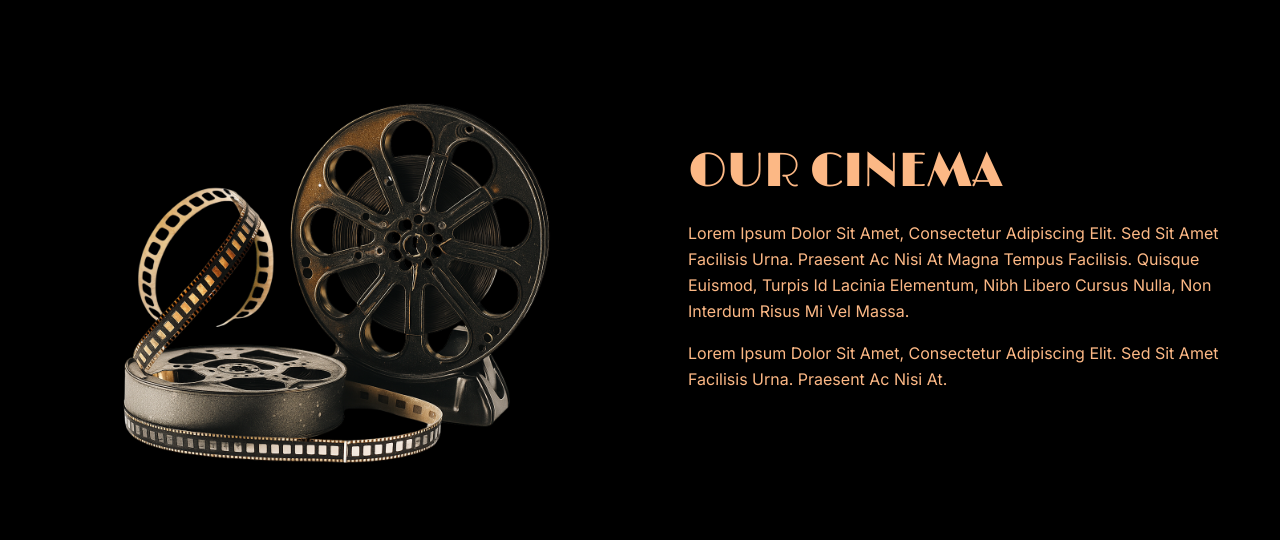
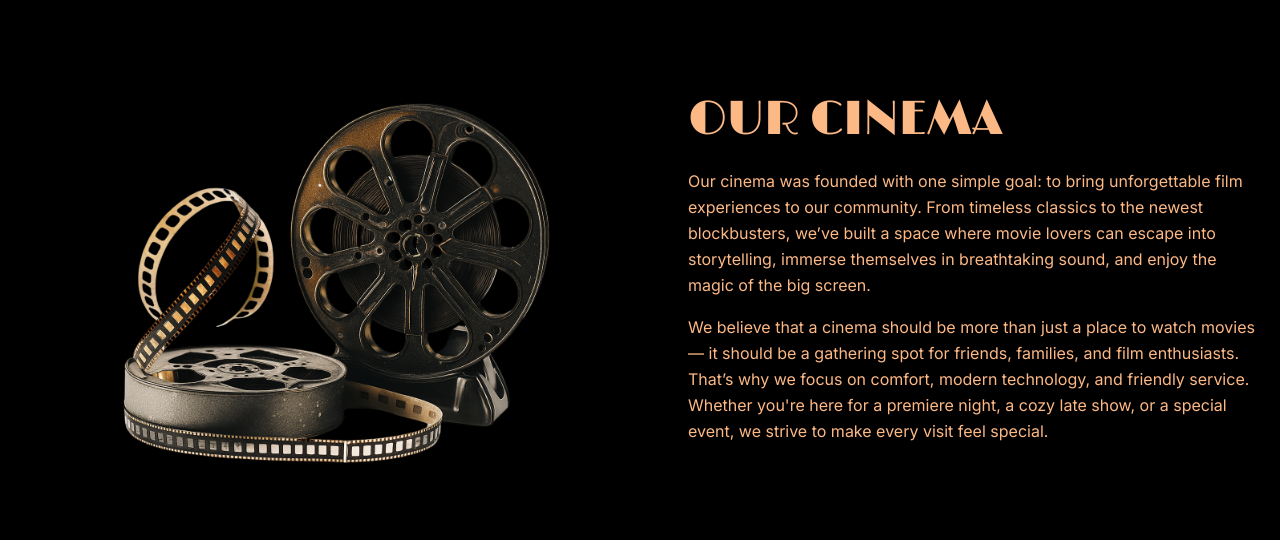
Before and after one commit to reasonsx/cinema-website, a PHP site: page /cinema-website/ in a window 1280 px wide. Shown: the part 1434-1974 px from the top of the page. Run offline with PHP 8.4, Linux system fonts and the light colour scheme; data comes from the database, SQL or seed files in the repository; some libraries are stand-ins or nearby versions.

Commit message:
comsetic changes

```diff
--- a/components/frontpage/about/about-section.php
+++ b/components/frontpage/about/about-section.php
@@ -9,13 +9,16 @@
             <h2 class="text-5xl font-[Limelight] uppercase mb-6">Our Cinema</h2>
 
             <p class="mb-4 leading-relaxed">
-                Lorem Ipsum Dolor Sit Amet, Consectetur Adipiscing Elit. Sed Sit Amet Facilisis Urna. Praesent Ac Nisi
-                At Magna Tempus Facilisis. Quisque Euismod, Turpis Id Lacinia Elementum, Nibh Libero Cursus Nulla, Non
-                Interdum Risus Mi Vel Massa.
+                Our cinema was founded with one simple goal: to bring unforgettable film experiences to our community.
+                From timeless classics to the newest blockbusters, we’ve built a space where movie lovers can escape
+                into storytelling, immerse themselves in breathtaking sound, and enjoy the magic of the big screen.
             </p>
 
             <p class="leading-relaxed">
-                Lorem Ipsum Dolor Sit Amet, Consectetur Adipiscing Elit. Sed Sit Amet Facilisis Urna. Praesent Ac Nisi At.
+                We believe that a cinema should be more than just a place to watch movies — it should be a gathering
+                spot for friends, families, and film enthusiasts. That’s why we focus on comfort, modern technology, and
+                friendly service. Whether you're here for a premiere night, a cozy late show, or a special event, we
+                strive to make every visit feel special.
             </p>
         </div>
 
--- a/index.php
+++ b/index.php
@@ -27,7 +27,7 @@ $newsList   = getNews($db);
         <h1 class="text-6xl font-[Limelight] text-[var(--black)]">Eclipse Cinema</h1>
         <a href="#now-playing" class="btn-full">Explore Now</a>
 
-        <img src="images/film-reel.png"
+        <img src="images/frontpage/film-reel.png"
              alt="Film Reel"
              class="w-96 md:w-[35rem] lg:w-[45rem] absolute bottom-0">
     </div>
--- a/shared/error.php
+++ b/shared/error.php
@@ -9,7 +9,7 @@ $title = match ((int)$code) {
     default => 'Page Not Found',
 };
 
-include 'shared/head.php';
+include '../shared/head.php';
 ?>
 <body class="min-h-screen flex flex-col items-center justify-center text-center bg-black text-secondary font-sans">
 
```
Also changed, not shown: images/film-reel.png (deleted), images/frontpage/film-reel.png (added).
